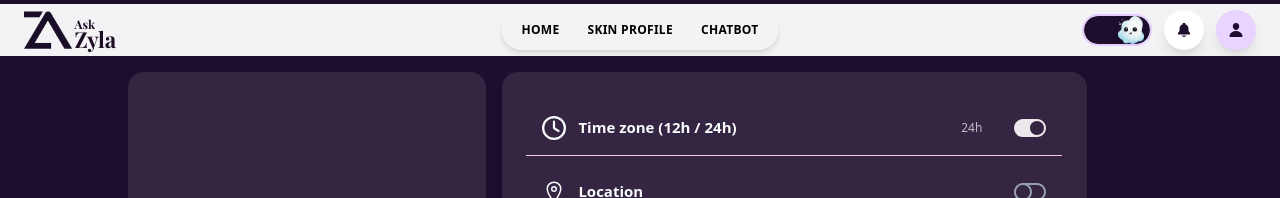
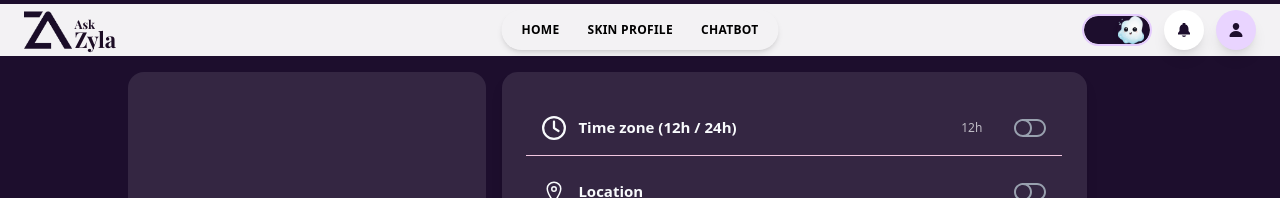
Before and after one commit to Vasudevan-28/Project-Ask-Zyla-Frontend, a React (Vite) app: page /settings in a window 1280 px wide. Shown: the top 198 px of the page. Built offline with nearby package versions, Linux system fonts and the light colour scheme; no server answers; a web font is replaced by a local one.

Commit message:
added timeformat cookie

```diff
--- a/src/TimePickerr.jsx
+++ b/src/TimePickerr.jsx
@@ -3,7 +3,7 @@ import { useEffect, useRef, useState } from "react";
 export default function TimePickerr({
   value,
   onChange,
-  ampm = true, // true = 12h, false = 24h
+  ampm = true,
   className = "",
   placeholder = "--:--"
 }) {
--- a/src/dashboard_components/AddProductModal.jsx
+++ b/src/dashboard_components/AddProductModal.jsx
@@ -1,14 +1,29 @@
-import React, { useState, useContext } from "react";
+import React, { useState, useContext, useEffect } from "react";
 import ConflictModal from "./ConflictModal";
 import SuccessModal from "./SuccessModal";
 import { ThemeContext } from "../contexts/ThemeContext";
 import TimePickerr from "../TimePickerr";
+
+import { getTimeFormatCookie } from "../utils/timeformatCookie"
 
 export default function AddProductModal({ onClose, onAdd, routines = {} }) {
   const { theme } = useContext(ThemeContext);
   const isLight = theme === "light";
 
 const fromCookie = true; // or false
+
+
+const [is12Hr, setIs12Hr] = useState(true);
+
+useEffect(() => {
+  try {
+    const stored = getTimeFormatCookie();
+    setIs12Hr(stored === "true");
+  } catch {
+    setIs12Hr(true);
+  }
+}, []);
+
 
   const [routine, setRoutine] = useState("morning");
   const [slot, setSlot] = useState(1);
@@ -66,8 +81,9 @@ const fromCookie = true; // or false
       setError("Enter product name");
       return;
     }
-    // const utcReminder = localTimeToUTC(reminderTime);
-    const utcReminder = local12HrToUTC(reminderTime);
+
+    const utcReminder = is12Hr ? local12HrToUTC(reminderTime) : localTimeToUTC(reminderTime);
+
 
     const routineProducts = routines[routine] || [];
     const slotNum = Number(slot);
@@ -204,15 +220,12 @@ const fromCookie = true; // or false
                 onChange={(e) => setReminderTime(e.target.value)}
                 className="w-full p-2 rounded border border-gray-300 bg-white text-gray-900"
               /> */}
-
-
 <TimePickerr
   value={reminderTime}
-  ampm={fromCookie}
+  ampm={!is12Hr}
   onChange={(e) => setReminderTime(e.target.value)}
   className="w-full p-2 rounded border border-gray-300 bg-white text-gray-900"
 />
-
             </div>
           </div>
 
--- a/src/settings_components/setting.jsx
+++ b/src/settings_components/setting.jsx
@@ -24,6 +24,8 @@ import {
 
 import { useNavigate } from "react-router-dom";
 import { updateCityAndState } from "./api/settingsAPI";
+
+import { setTimeFormatCookie, getTimeFormatCookie } from "../utils/timeformatCookie";
 
 // Common row style (inner row)
 const rowClasses =
@@ -145,6 +147,16 @@ function LanguageButton({ icon, label, selectedLanguage, onLanguageChange, isLig
 
 function Setting({ onLocationDetected, onOpenSupport, onOpenFeedback, onOpenRating, onOpenPrivacy }) {
   const [is24h, setIs24h] = useState(true);
+
+  useEffect(() => {
+    try {
+      const stored = getTimeFormatCookie();
+      setIs24h(stored === "true");
+    } catch {
+      setIs24h(true);
+    }
+  }, []);
+
   const [locationOn, setLocationOn] = useState(false);
   const [locationStatus, setLocationStatus] = useState("");
   const { theme } = useContext(ThemeContext);
@@ -261,6 +273,18 @@ function Setting({ onLocationDetected, onOpenSupport, onOpenFeedback, onOpenRati
     setTimeout(() => navigate("/dashboard"), 1000);
   };
 
+  // const [timeFormat, setTimeFormat] = useState(true)
+
+  function toggleTimeFormat() {
+  setIs24h(prev => {
+    const next = !prev;
+    setTimeFormatCookie(next);
+    return next;
+  });
+  console.log(is24h)
+}
+
+
   return (
     <section
       className={`w-full md:w-[90%] max-w-[900px]  px-4 md:px-6 pt-6 pb-8 flex flex-col ${
@@ -268,7 +292,7 @@ function Setting({ onLocationDetected, onOpenSupport, onOpenFeedback, onOpenRati
       } rounded-2xl shadow-lg`}
     >
       {/* Time zone toggle */}
-      <ToggleRow icon={<FaRegClock className="w-6 h-6 " />} label="Time zone (12h / 24h)" checked={is24h} onChange={handleTimeToggle} helper={is24h ? "24h" : "12h"} isLight={isLight} />
+      <ToggleRow icon={<FaRegClock className="w-6 h-6 " />} label="Time zone (12h / 24h)" checked={is24h} onChange={toggleTimeFormat} helper={is24h ? "24h" : "12h"} isLight={isLight} />
 
       {/* Location toggle */}
       <ToggleRow icon={<IoLocationOutline className="w-9 h-6 " />} label="Location" checked={locationOn} onChange={handleLocationToggle} isLight={isLight} />
--- a/src/utils/themeCookie.js
+++ b/src/utils/themeCookie.js
@@ -1,5 +1,4 @@
 import Cookies from 'js-cookie'
-import { Cookie } from 'lucide-react'
 
 export function getThemeCookie(){
     return Cookies.get("askzyla_theme")
--- /dev/null
+++ b/src/utils/timeformatCookie.js
@@ -0,0 +1,12 @@
+import Cookies from 'js-cookie'
+
+export function getTimeFormatCookie(){
+    return Cookies.get("timeformat_cookie")
+}
+
+export function setTimeFormatCookie(format){
+    Cookies.set("timeformat_cookie", format, {
+        expires : 365,
+        sameSite: 'Lax'
+    })
+}
```
